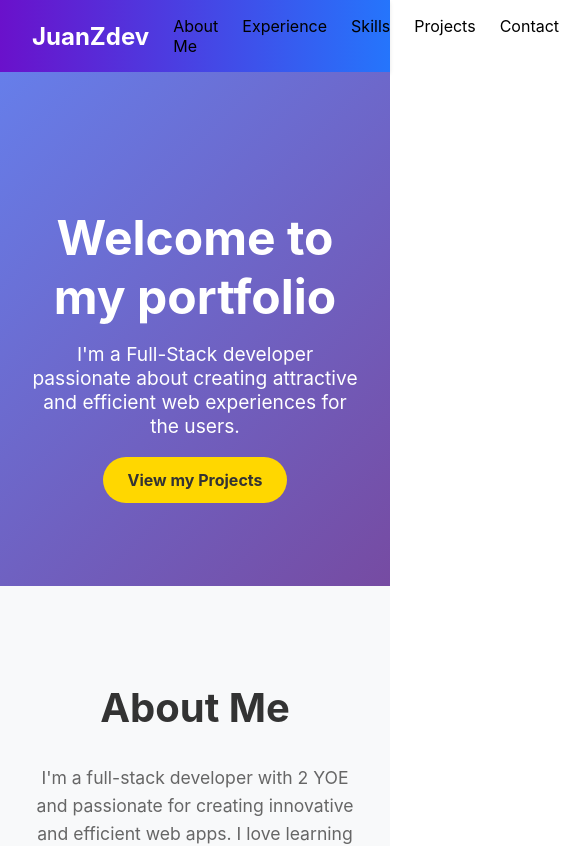
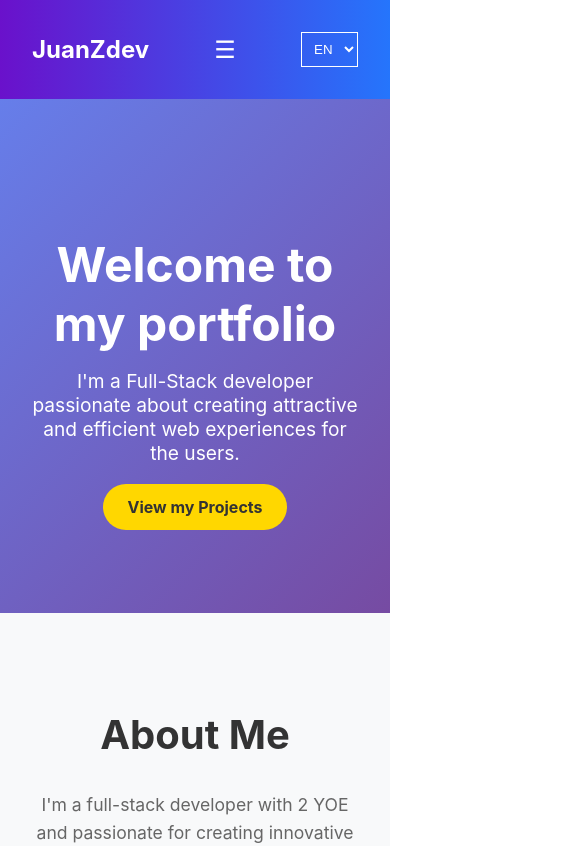
Before and after one commit to JuanZorrilla95/portafolio2024, a React (Create React App) app: page / in a window 390 px wide. Shown: the top 846 px of the page, 585 px wide, since content can reach past the window. Built offline with nearby package versions, Linux system fonts and the light colour scheme.

Commit message:
fix responsive to devices

```diff
--- a/public/index.html
+++ b/public/index.html
@@ -3,7 +3,7 @@
   <head>
     <meta charset="utf-8" />
     <link rel="icon" href="%PUBLIC_URL%/favicon.ico" />
-    <meta name="viewport" content="width=device-width, initial-scale=1" />
+    <meta name="viewport" content="width=device-width, initial-scale=1.0" /> <!-- responsive para celulares-->
     <meta name="theme-color" content="#000000" />
     <meta
       name="description"
--- a/src/components/Header.js
+++ b/src/components/Header.js
@@ -1,6 +1,6 @@
-import React, { useContext } from "react";
-import styled from "styled-components";
-import { Link } from "react-scroll";
+import React, { useContext, useState } from 'react';
+import styled from 'styled-components';
+import { Link } from 'react-scroll';
 import { LanguageContext } from './LanguageContext';
 
 const HeaderWrapper = styled.header`
@@ -13,6 +13,7 @@ const Nav = styled.nav`
   display: flex;
   justify-content: space-between;
   align-items: center;
+  flex-wrap: wrap;
 `;
 
 const Logo = styled.h1`
@@ -27,6 +28,13 @@ const NavLinks = styled.ul`
   list-style: none;
   margin: 0;
   padding: 0;
+
+  @media (max-width: 768px) {
+    flex-direction: column;
+    width: 100%;
+    text-align: center;
+    display: ${({ isOpen }) => (isOpen ? 'flex' : 'none')};
+  }
 `;
 
 const NavItem = styled.li`
@@ -37,9 +45,13 @@ const NavItem = styled.li`
     transform: scale(1.1);
     cursor: pointer;
   }
+
+  @media (max-width: 768px) {
+    margin: 1rem 0;
+  }
 `;
 
-const NavLink = styled.a`
+const NavLink = styled(Link)`
   color: white;
   text-decoration: none;
   font-weight: 500;
@@ -57,11 +69,28 @@ const LanguageSelector = styled.select`
   border: 1px solid white;
   padding: 0.5rem;
   cursor: pointer;
+
+  @media (max-width: 768px) {
+    margin: 1rem 0;
+  }
+`;
+
+const MenuButton = styled.button`
+  display: none;
+  background: none;
+  border: none;
+  color: white;
+  font-size: 1.5rem;
+  cursor: pointer;
+
+  @media (max-width: 768px) {
+    display: block;
+  }
 `;
 
 function Header() {
 	const { language, setLanguage } = useContext(LanguageContext);
-
+	const [isMenuOpen, setIsMenuOpen] = useState(false);
 	const navItems = {
 		en: [
 		{ to: "about", text: "About Me" },
@@ -84,7 +113,10 @@ function Header() {
     <HeaderWrapper>
       <Nav>
         <Logo>JuanZdev</Logo>
-        <NavLinks>
+        <MenuButton onClick={() => setIsMenuOpen(!isMenuOpen)}>
+          ☰
+        </MenuButton>
+		<NavLinks isOpen={isMenuOpen}>
           {navItems[language].map((item) => (
             <NavItem key={item.to}>
               <Link to={item.to} smooth={true} duration={500}>
```
Also changed, not shown: src/components/Contact.js (indentation only). Lines whose indentation alone changed are shown as unchanged.
